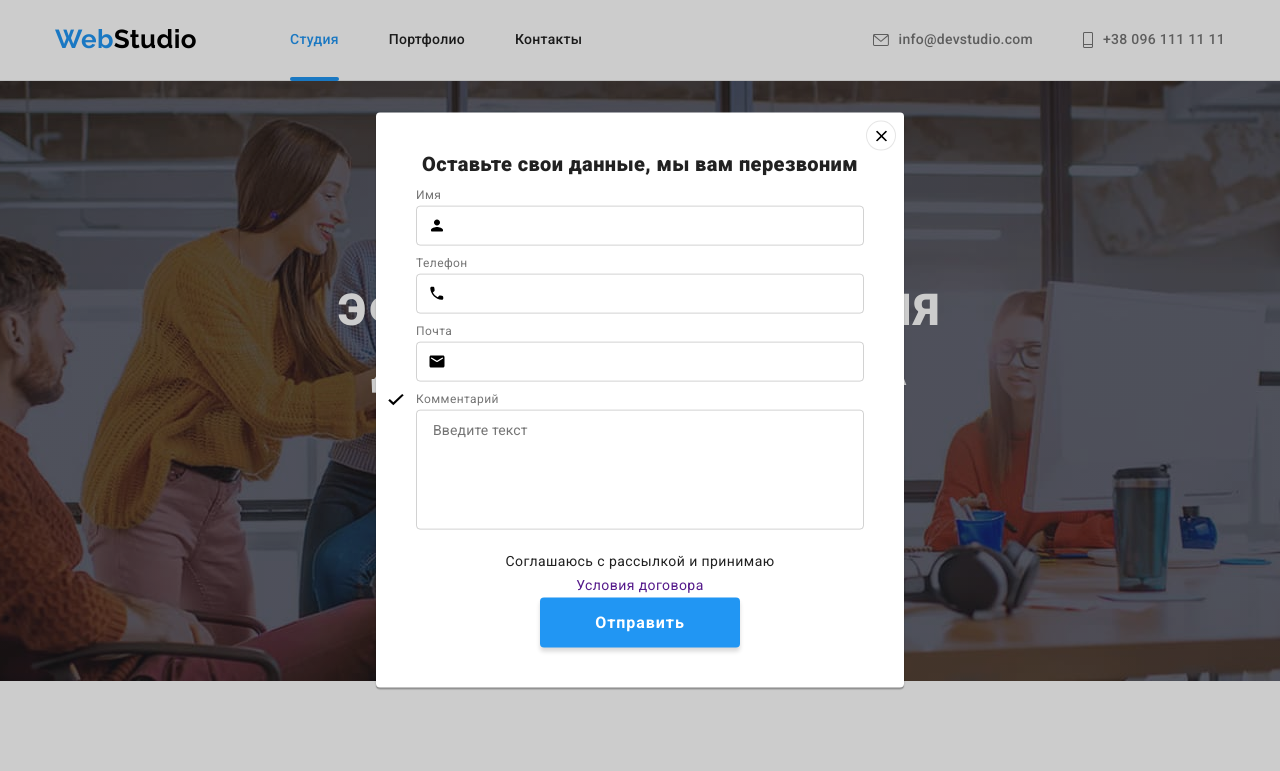
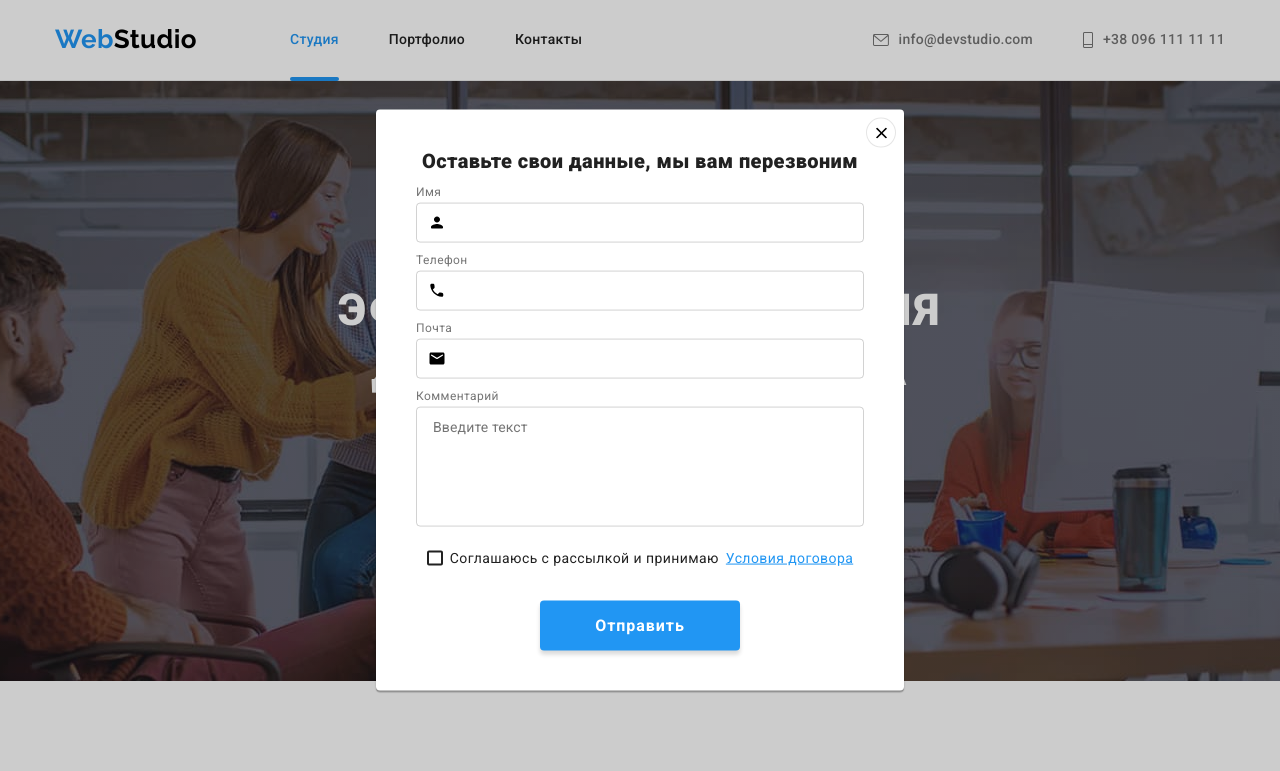
Before and after one commit to Andrew-Romanov/goit-markup-hw-07, a plain HTML site: page index.html in a window 1280 px wide. Both pictures are taken after a click on the button "Заказать услугу". Shown: the top 771 px of the page. Drawn offline with Linux system fonts and the light colour scheme.

Commit message:
Рефакторинг CSS-кода модального окна

```diff
--- a/index.html
+++ b/index.html
@@ -447,16 +447,16 @@
             <textarea class="modal__input-comment" name="comment" placeholder="Введите текст"></textarea>
           </label>
         </div>
-        <div class="modal__check">
-          <label class="modal__check-label">
-            <input class="modal__check-input visually-hidden" name="accept" type="checkbox">
-            <span class="modal__svg-check-container">
-              <svg class="modal__input-icon" width="16" height="15">
+        <div class="check">
+          <label class="check__label">
+            <input class="check__input visually-hidden" name="accept" type="checkbox">
+            <span class="check__svg-container">
+              <svg class="icon" width="16" height="15">
                 <use href="./images/sprite.svg#icon-check"></use>
               </svg>
             </span>
             Соглашаюсь с рассылкой и принимаю
-            <a class="modal__check-link" href="">Условия договора</a>
+            <a class="check__link" href="">Условия договора</a>
           </label>
         </div>
         <button class="button" type="submit">Отправить</button>
--- a/sass/components/_modal.scss
+++ b/sass/components/_modal.scss
@@ -131,17 +131,20 @@
     outline: 0;
   }
 
-  &__check {
-    margin-bottom: 30px;
-  }
 
-  &__check-label {
+}
+
+// Чекбокс
+.check {
+  margin-bottom: 30px;
+
+  &__label {
     display: flex;
     justify-content: center;
     align-items: center;
   }
 
-  &__svg-check-container {
+  &__svg-container {
     display: flex;
     justify-content: center;
     align-items: center;
@@ -162,18 +165,18 @@
       box-shadow $timing $timing-function;
   }
 
-  &__check-label:hover &__svg-check-container,
-  &__check-label:focus + &__svg-check-container {
+  &__label:hover &__svg-container,
+  &__input:focus + &__svg-container {
     box-shadow: 0 0 0 4px $accent-color-trasparent;
   }
 
-  &__check-link {
+  &__link {
     color: $accent-color;
     text-decoration: underline;
     margin-left: 7px;
   }
 
-  &__check-input:checked + &__svg-check-container {
+  &__input:checked + &__svg-container {
     border-color: $accent-color;
     background-color: $accent-color;
     fill: $main-light-color;
```
Also changed, not shown: css/main.css, css/main.min.css, 2 other files.
